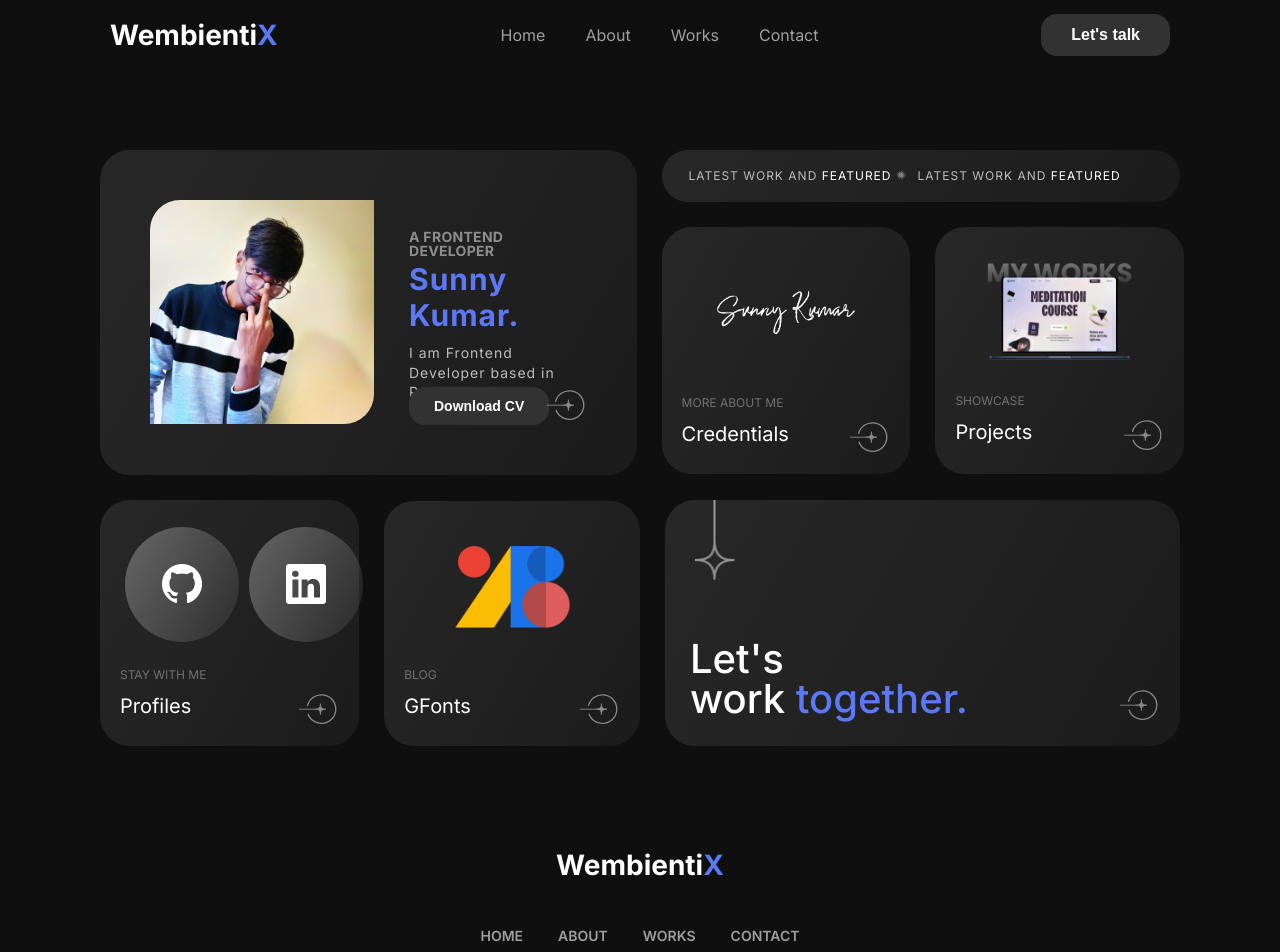
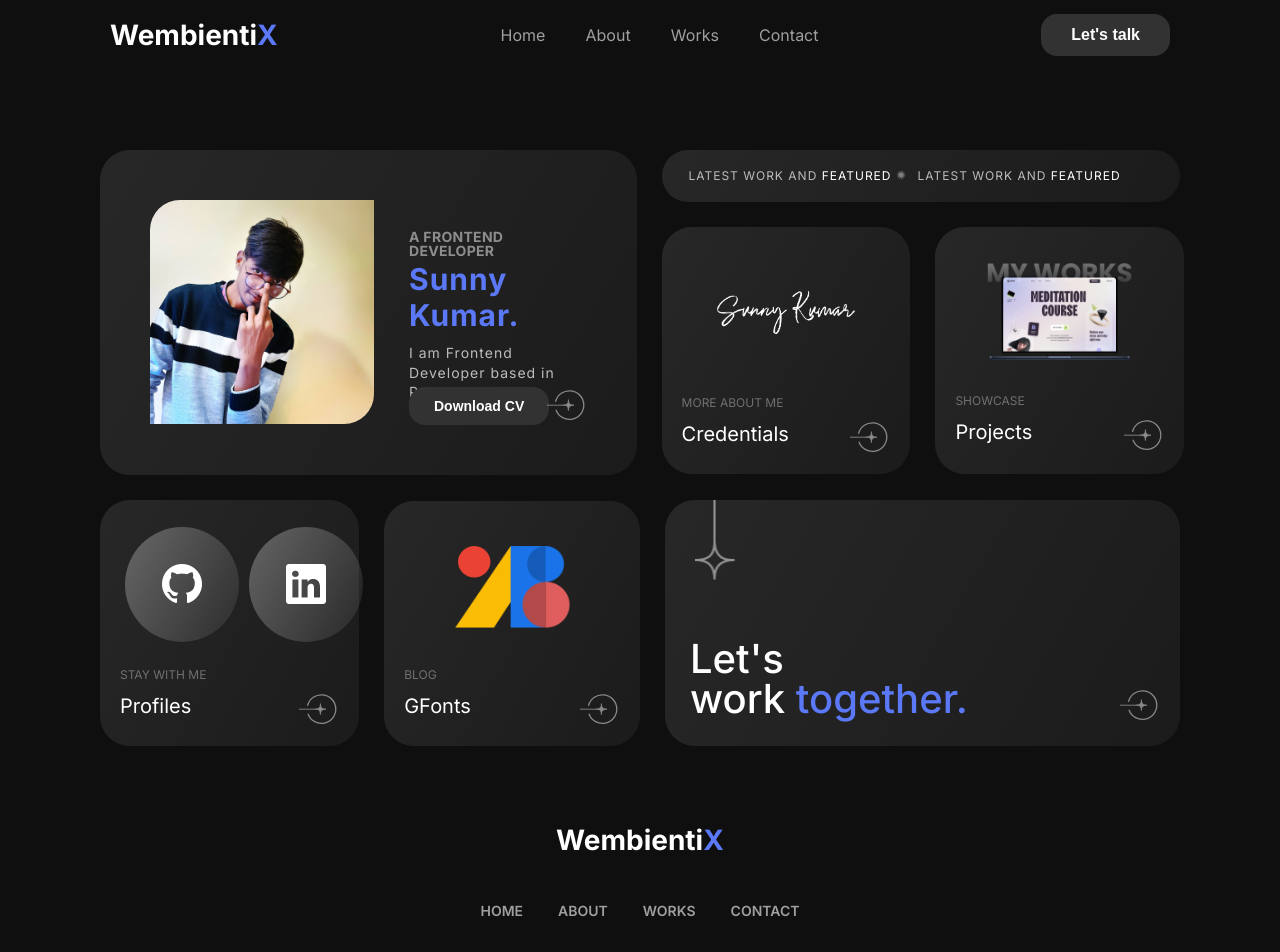
Before and after one commit to sunnyaditya07/nextjs-portfolio, a Next.js app: page / in a window 1280 px wide. Shown: the top 952 px of the page. Built offline with nearby package versions, Linux system fonts and the light colour scheme.

Commit message:
homepage commit 2

```diff
--- a/components/header/Footer.scss
+++ b/components/header/Footer.scss
@@ -4,7 +4,7 @@
 }
 
 .footer-title {
-  margin-top: 8rem;
+  margin-top: 5.5rem;
 }
 .footerNavigation {
   list-style: none;
@@ -32,7 +32,4 @@
 }
 
 @media only screen and (max-width: 500px) {
-  .footer-title {
-    margin-top: 5.5rem;
-  }
 }
```
